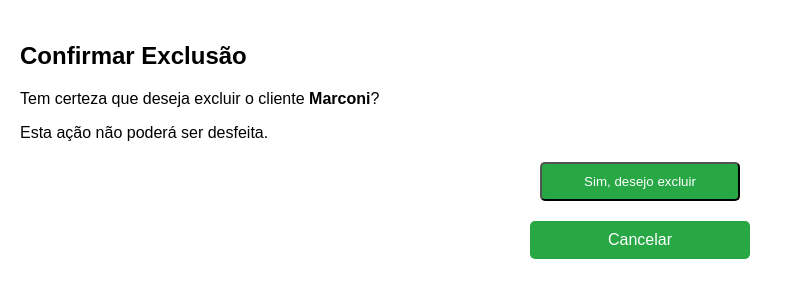
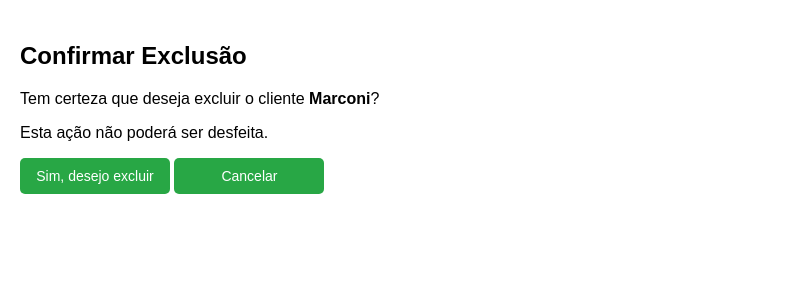
Before and after one commit to natan20200679/Django, a Django app: page /clientes/excluir/1/ in a window 1280 px wide. Shown: the part 58-358 px from the top of the page, without its empty margins (0-793 px from the left). Run offline with Django 5.2, Linux system fonts and the light colour scheme; a user stored in the database is signed in; data comes from the database, SQL or seed files in the repository.

Commit message:
Fit display view of buttons in "editar_cliente"

```diff
--- a/barbearia_pdv/pdv/static/global/style.css
+++ b/barbearia_pdv/pdv/static/global/style.css
@@ -43,15 +43,18 @@ main {
 
 /* Estilizando o botão */
 .btn {
-    display: block; /* Faz o botão ocupar toda a largura disponível */
-    width: 200px; /* Largura do botão */
-    margin: 20px auto; /* Centraliza o botão */
-    padding: 10px; /* Espaçamento interno do botão */
+    display: inline-block; /* Faz o botão ocupar toda a largura disponível */
+    width: 150px; /* Largura do botão */
+    /*margin: 20px auto; !* Centraliza o botão *!*/
+    padding: 10px 0; /* Espaçamento interno do botão */
     background-color: #28a745; /* Cor de fundo do botão */
     color: white; /* Cor do texto do botão */
     text-align: center; /* Centraliza o texto do botão */
     text-decoration: none; /* Remove o sublinhado */
+    border: none;
     border-radius: 5px; /* Bordas arredondadas */
+    cursor: pointer;
+    font-size: 14px;
     transition: background-color 0.3s; /* Transição suave para a cor de fundo */
 }
 
@@ -94,3 +97,19 @@ main {
 .botoes-centrais button:hover {
   background-color: #218838;  /* tom mais escuro ao passar o mouse */
 }
+
+.button-group {
+    display: flex;
+    justify-content: center; /* Centraliza os botões */
+    gap: 20px; /* Espaço entre eles */
+    margin-top: 20px;
+}
+
+.titulo-editar {
+    display: flex;
+    flex-direction: column;
+    justify-content: center;
+    align-items: center;
+    width: 100%;
+    padding: 5px;
+}
```
